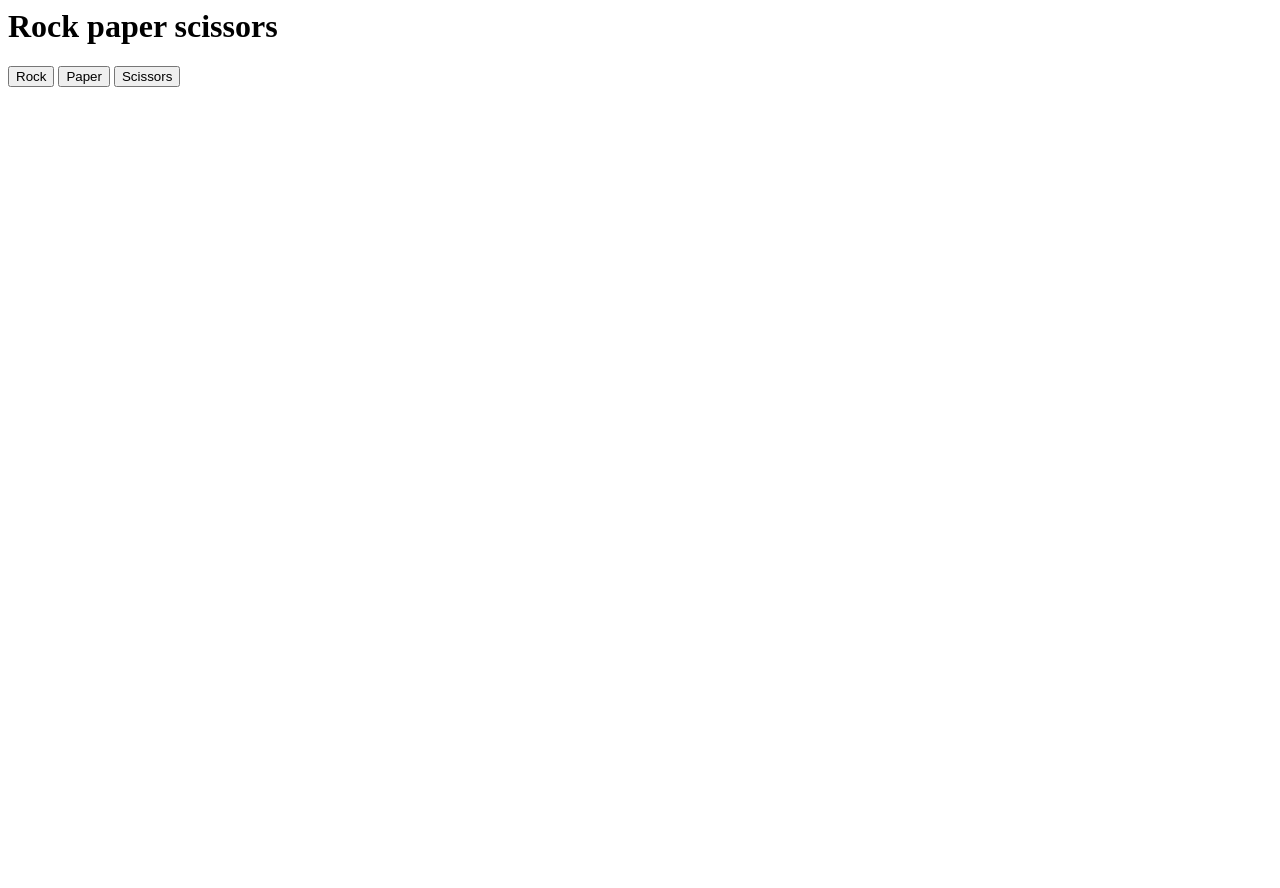
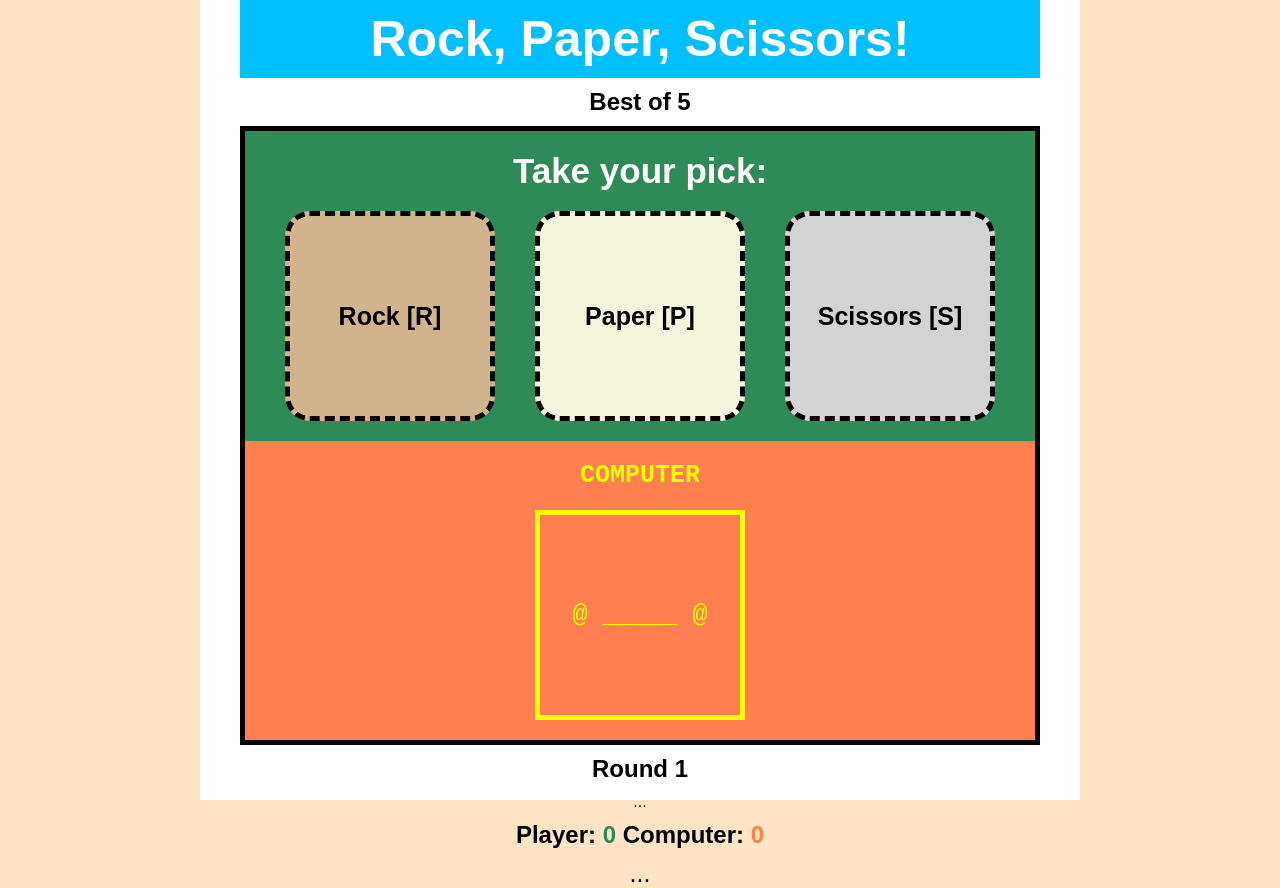
Before and after one commit to olf01/odin-rock-paper-scissors, a plain HTML site: page rock-paper-scissors.html in a window 1280 px wide. Before the commit the page ends 800 px from the top, so only its background shows below. Drawn offline with Linux system fonts and the light colour scheme.

Commit message:
Complete css and javascript

```diff
--- a/javascript.js
+++ b/javascript.js
@@ -2,18 +2,47 @@ const rockButton = document.getElementById('rock');
 const paperButton = document.getElementById('paper');
 const scissorsButton = document.getElementById('scissors');
 const roundResultDiv = document.getElementById('roundResult');
-const gameResultDiv = document.getElementById('gameResult')
-let roundCount = 0;
+const gameResultDiv = document.getElementById('gameResult');
+const roundHeader = document.getElementById('round');
+const playerScoreSpan = document.getElementById('playerScore');
+const computerScoreSpan = document.getElementById('computerScore');
+const computerSelectionDiv = document.getElementById('computer')
+let roundCount = 1;
 let playerScore = 0;
 let computerScore = 0;
 
 
-rockButton.addEventListener('click', () => playRound('rock', getComputerChoice()));
-paperButton.addEventListener('click', () => playRound('paper', getComputerChoice()));
-scissorsButton.addEventListener('click', () => playRound('scissors', getComputerChoice()));
+rockButton.addEventListener('click', () => playRound("Rock", getComputerChoice()));
+paperButton.addEventListener('click', () => playRound("Paper", getComputerChoice()));
+scissorsButton.addEventListener('click', () => playRound("Scissors", getComputerChoice()));
+
+function keySelectChoice (e) {
+    if (e.code == "KeyR") {
+        rockButton.classList.add('selected');
+        playRound("Rock", getComputerChoice());
+    }
+    if (e.code == "KeyP") {
+        paperButton.classList.add('selected');
+        playRound("Paper", getComputerChoice());
+    }
+    if (e.code == "KeyS") {
+        scissorsButton.classList.add('selected');
+        playRound("Scissors", getComputerChoice());
+    }
+}
+
+window.addEventListener('keydown', keySelectChoice)
+
+function unselectChoice (e) {
+    if (e.code == "KeyR") rockButton.classList.remove('selected');
+    if (e.code == "KeyP") paperButton.classList.remove('selected');
+    if (e.code == "KeyS") scissorsButton.classList.remove('selected');
+}
+
+window.addEventListener('keyup', unselectChoice)
 
 function getComputerChoice() {
-    let options = ["rock", "paper", "scissors"];
+    let options = ["Rock", "Paper", "Scissors"];
     let choice = options[Math.floor(Math.random() * 3)];
     return choice;
 }
@@ -21,7 +50,7 @@ function getComputerChoice() {
 // function getPlayerChoice() {
 //     let choice = prompt("Choose rock, paper or scissors").toLowerCase();
 
-//     while (!(["rock", "paper", "scissors"].includes(choice))) {
+//     while (!(["Rock", "Paper", "Scissors"].includes(choice))) {
 //         choice = prompt("Choose rock, paper or scissors").toLowerCase();
 //     };
 
@@ -29,28 +58,34 @@ function getComputerChoice() {
 // }
 
 function playRound(playerSelection, computerSelection) {
-    roundCount += 1;
+    roundHeader.textContent = `Round ${roundCount}`;
+    gameResultDiv.textContent = "...";
+
+    if (playerSelection == computerSelection) {
+        roundResultDiv.textContent = `Tie! ${playerSelection} matches ${computerSelection}.`;
+    }
+    else if ((playerSelection == "Rock" && computerSelection == "Scissors") || (playerSelection == "Paper" && computerSelection == "Rock") || (playerSelection == "Scissors" && computerSelection == "Paper")) {
+        playerScore += 1;
+        roundResultDiv.textContent = `Nice one! ${playerSelection} beats ${computerSelection}.`;
+    }
+    else {
+        computerScore += 1;
+        roundResultDiv.textContent = `Unlucky... ${computerSelection} beats ${playerSelection}.`;
+    }
+
+    computerSelectionDiv.textContent = `BEEP! ${computerSelection}!`;
+    playerScoreSpan.textContent = playerScore;
+    computerScoreSpan.textContent = computerScore;
+
     if (roundCount == 5) {
-        roundCount = 0;
+        gameResultDiv.textContent = (playerScore == computerScore) ? "Wow! Game draw!" : (playerScore > computerScore) ? "Congratulations! You've won the game!" : "Bad luck! You've lost the game!";
+        roundCount = 1;
         playerScore = 0;
         computerScore = 0;
-        gameResultDiv.textContent = (playerScore == computerScore) ? "Game draw!" : (playerScore > computerScore) ? "Congratulations! You've won the game!" : "Oh no! You've lost the game!";
         return
     }
 
-    gameResultDiv.textContent = ""
-    console.log(playerSelection, computerSelection)
-    if (playerSelection == computerSelection) {
-        roundResultDiv.textContent = "Tie!";
-    }
-    else if ((playerSelection == "rock" && computerSelection == "scissors") || (playerSelection == "paper" && computerSelection == "rock") || (playerSelection == "scissors" && computerSelection == "paper")) {
-        playerScore += 1;
-        roundResultDiv.textContent = `Nice one! ${playerSelection} beats ${computerSelection}`;
-    }
-    else {
-        computerScore += 1;
-        roundResultDiv.textContent = `Bad luck... ${computerSelection} beats ${playerSelection}`;
-    }
+    roundCount += 1;
 }
 
 // function game() {
--- a/rock-paper-scissors.html
+++ b/rock-paper-scissors.html
@@ -2,15 +2,36 @@
 <html lang="en">
     <head>
         <meta charset="UTF-8">
-        <title>Rock paper scissors</title>
+        <title>Rock, Paper, Scissors!</title>
+        <link rel="stylesheet" href="style.css"></style>
     </head>
     <body>
-        <h1>Rock paper scissors</h1>
-        <button id="rock">Rock</button>
-        <button id="paper">Paper</button>
-        <button id="scissors">Scissors</button>
-        <div id="roundResult"></div>
-        <div id="gameResult"></div>
+        <div id="content">
+            <div id="top">
+                <h1 id="header">Rock, Paper, Scissors!</h1>
+                <h2>Best of 5</h2>
+            </div>
+            <div id="game">
+                <div id="playerSide">
+                    <h2 id="chooseHeader">Take your pick:</h2>
+                    <div id="choices">
+                        <div class="choice" id="rock">Rock [R]</div>
+                        <div class="choice" id="paper">Paper [P]</div>
+                        <div class="choice" id="scissors">Scissors [S]</div>
+                    </div>
+                </div>
+                <div id="computerSide">
+                    <h2 id="computerHeader">COMPUTER</h2>
+                    <div id="computer">@ _____ @</div>
+                </div>
+            </div>
+            <div id="bottom">
+                <h2 id="round">Round 1</h2>
+                <div id="roundResult">...</div>
+                <h2>Player: <span id="playerScore">0</span> Computer: <span id="computerScore">0</span></h2>
+                <div id="gameResult">...</div>
+            </div>
+        </div>
     </body>
     <script src="javascript.js"></script>
 </html>
--- /dev/null
+++ b/style.css
@@ -0,0 +1,167 @@
+* {
+    font-family:Arial, Helvetica, sans-serif;
+    padding: 0;
+    margin: 0;
+    /* border: 1px solid black; */
+}
+
+body {
+    display: flex;
+    background-color:bisque;
+    justify-content: center;
+}
+
+#content {
+    display: flex;
+    flex-direction: column;
+    justify-content: space-between;
+    width: 800px;
+    padding: 0px 40px;
+    background-color: white;
+    align-self: stretch;
+}
+
+#top {
+    display: flex;
+    box-sizing: border-box;
+    flex-direction: column;
+    align-items: center;
+    justify-content: space-between;
+    gap:10px;
+    margin: 0px 0px 10px;
+}
+
+#header {
+    text-align: center;
+    font-size: 50px;
+    padding: 10px;
+    background-color: deepskyblue;
+    align-self: stretch;
+    color: white;
+}
+
+#game {
+    display: flex;
+    flex-direction: column;
+    justify-content: space-evenly;
+    align-items: center;
+    align-self: stretch;
+    flex-grow: 1;
+    background-color: white;
+    border: 5px solid black;
+}
+
+#playerSide {
+    display: flex;
+    flex-direction: column;
+    justify-content: space-evenly;
+    align-items: center;
+    align-self: stretch;
+    flex: 1 1 0;
+    background-color:seagreen;
+}
+
+#chooseHeader {
+    color: white;
+    font-size: 35px;
+    text-align: center;
+    margin: 20px;
+}
+
+#choices {
+    display: flex;
+    flex-wrap: wrap;
+    justify-content: space-evenly;
+    align-items: center;
+    align-content: space-evenly;
+    align-self: stretch;
+    margin: 0px 0px 20px;
+    row-gap: 20px;
+}
+
+.choice {
+    display: flex;
+    align-items: center;
+    justify-content: center;
+    transition: all 0.2s;
+    border-radius: 25px;
+    width: 200px;
+    height: 200px;
+    font-size: 25px;
+    color:black;
+    text-align: center;
+    font-weight: bold;
+    border: 5px dashed black;
+}
+
+#rock {
+    background-color:tan;
+}
+
+#paper {
+    background-color: beige;
+}
+
+#scissors {
+    background-color: lightgrey;
+}
+
+#playerSide .selected, #playerSide .choice:hover {
+    scale: 1.2;
+    background-color: black;
+    color: white;
+    cursor: pointer;
+}
+
+#computerSide {
+    display: flex;
+    flex-direction: column;
+    justify-content: space-evenly;
+    align-items: center;
+    align-self: stretch;
+    flex: 1 1 0;
+    background-color:coral;
+}
+
+#computer {
+    display: flex;
+    align-items: center;
+    justify-content: center;
+    width: 200px;
+    height: 200px;
+    background-color: coral;
+    color: yellow;
+    border: 5px solid yellow;
+    margin: 0px 0px 20px;
+    font-family: 'Courier New', Courier, monospace;
+    font-size: 25px;
+    text-align: center;
+}
+
+#computerHeader {
+    margin: 20px;
+    color: yellow;
+    font-family:'Courier New', Courier, monospace;
+    font-size: 25px;
+}
+
+#bottom {
+    display: flex;
+    flex-direction: column;
+    align-items: center;
+    justify-content: space-evenly;
+    gap:10px;
+    margin: 10px 0px;
+}
+
+#playerScore {
+    color: seagreen;
+}
+
+#computerScore {
+    color: coral;
+}
+
+#gameResult {
+    font-size: 25px;
+}
```
